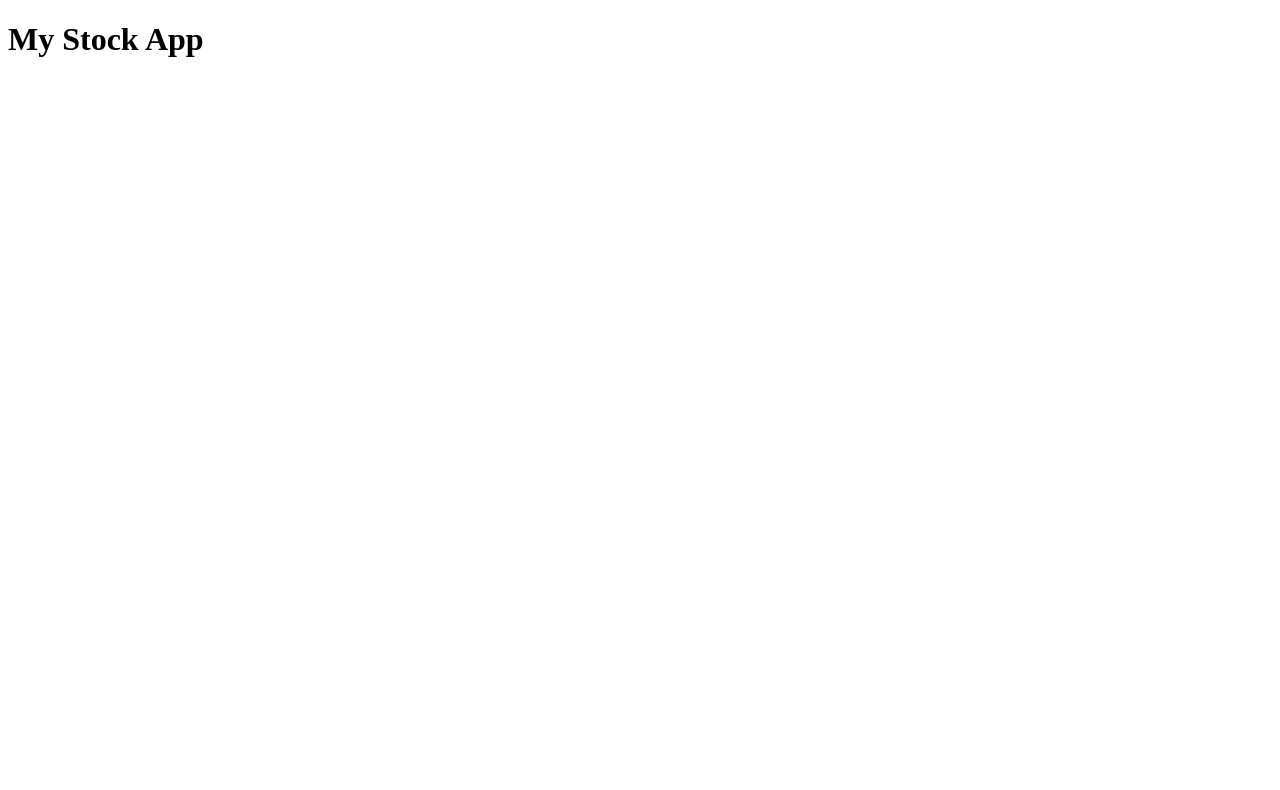
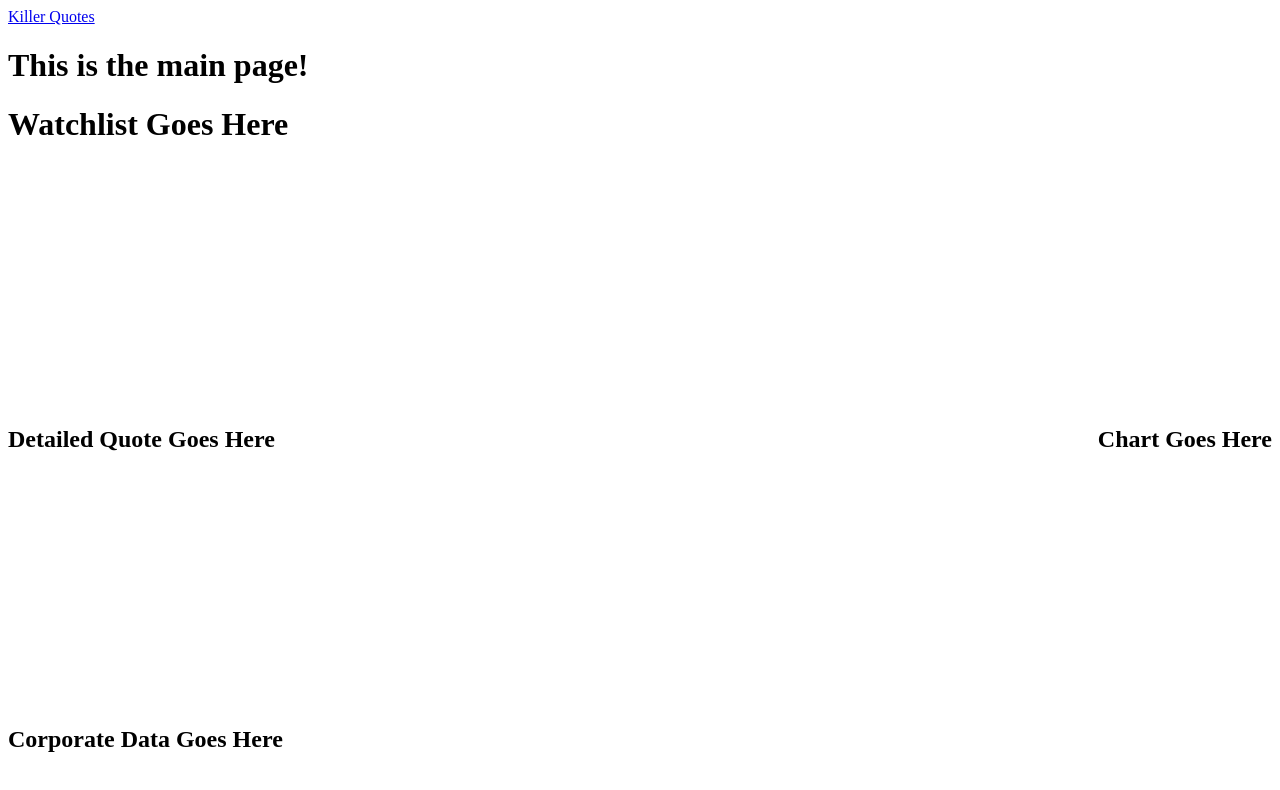
Before and after one commit to DWilliamZero/react-stocks-app, a React (Create React App) app: page /detailed/1 in a window 1280 px wide. Shown: the top 790 px of the page. Built offline with nearby package versions, Linux system fonts and the light colour scheme; no server answers.

Commit message:
setup amcharts, react router, axios, and connect components

```diff
--- a/src/App.css
+++ b/src/App.css
@@ -2,37 +2,23 @@
   text-align: center;
 }
 
-.App-logo {
-  height: 40vmin;
-  pointer-events: none;
+.watchlist {
+  height: 300px;
 }
 
-@media (prefers-reduced-motion: no-preference) {
-  .App-logo {
-    animation: App-logo-spin infinite 20s linear;
-  }
+.detailed-top {
+display: flex;
+flex-direction: row;
+justify-content: space-between;
+height: 300px;
 }
 
-.App-header {
-  background-color: #282c34;
-  min-height: 100vh;
+.detailed-botton {
   display: flex;
-  flex-direction: column;
-  align-items: center;
-  justify-content: center;
-  font-size: calc(10px + 2vmin);
-  color: white;
+  flex-direction: row;
+  height: 300px;
 }
 
-.App-link {
-  color: #61dafb;
+.corp-data {
+  height: 300px;
 }
-
-@keyframes App-logo-spin {
-  from {
-    transform: rotate(0deg);
-  }
-  to {
-    transform: rotate(360deg);
-  }
-}
--- a/src/App.js
+++ b/src/App.js
@@ -1,38 +1,13 @@
 import React from 'react';
-import Axios from 'axios';
+import Container from './components/Container.js';
+import Header from './components/Header.js';
 
 function App() {
-
-
-  const fetchStocks1 = async () => {
-    try {
-      const stocks = await Axios.get(
-        `https://cloud.iexapis.com/stable/stock/aapl/chart/1y?token=sk_2829eadc8b754e7b8bd84fc647934978`
-      )
-      console.log([stocks])
-    } catch (error) {
-      console.error(error)
-    }
-  }
-
-  const fetchStocks2 = async () => {
-    try {
-      const stocks = await Axios.get(
-        `https://cloud.iexapis.com/stable/stock/aapl/quote?token=sk_2829eadc8b754e7b8bd84fc647934978`
-      )
-      console.log([stocks])
-    } catch (error) {
-      console.error(error)
-    }
-  }
-
-  fetchStocks1()
-  fetchStocks2()
-
   return (
-    <div className="App">
-      <h1>My Stock App</h1>
-    </div>
+    <>
+      <Header />
+      <Container />
+    </>
   );
 }
 
--- /dev/null
+++ b/src/components/Chart.js
@@ -0,0 +1,13 @@
+import React from 'react';
+import * as am4core from "@amcharts/amcharts4/core";
+import * as am4charts from "@amcharts/amcharts4/charts";
+
+const Chart = () => {
+  return (
+    <div>
+      <h1>Chart Goes Here</h1>
+    </div>
+  );
+}
+
+export default Chart;
--- /dev/null
+++ b/src/components/Container.js
@@ -0,0 +1,63 @@
+import React from 'react';
+import Axios from 'axios';
+import Watchlist from './Watchlist.js';
+import DetailedContainer from './DetailedContainer.js';
+//import { Route, Link, Switch } from 'react-router-dom';
+
+const IEX_TOKEN = process.env.REACT_APP_IEX_TOKEN;
+
+class Container extends React.Component {
+  constructor() {
+    super();
+    // this.state({
+    //   tickers: [],
+    //   StockData: []
+    // })
+  }
+
+  componentDidMount() {
+    this.fetchStocks()
+    this.fetchChartData()
+  }
+
+  fetchChartData = async () => {
+    try {
+      const stocks = await Axios.get(
+        `https://cloud.iexapis.com/stable/stock/aapl/chart/1y?token=${IEX_TOKEN}`
+      )
+      console.log([stocks])
+    } catch (error) {
+      console.error(error)
+    }
+  }
+
+  fetchStocks = async () => {
+    try {
+      const stocks = await Axios.get(
+        `https://cloud.iexapis.com/stable/stock/aapl/quote?token=${IEX_TOKEN}`
+      )
+      console.log([stocks])
+    } catch (error) {
+      console.error(error)
+    }
+  }
+
+
+
+
+
+
+
+
+  render() {
+    return (
+      <>
+        <h1>This is the main page!</h1>
+        <Watchlist />
+        <DetailedContainer exact path='/detailed/:symbol' />
+      </>
+    );
+  }
+}
+
+export default Container;
--- /dev/null
+++ b/src/components/CorporateData.js
@@ -0,0 +1,11 @@
+import React from 'react';
+
+const CorporateData = (props) => {
+  return (
+    <div className="corp-data">
+      <h1>Corporate Data Goes Here</h1>
+    </div>
+  );
+}
+
+export default CorporateData;
--- /dev/null
+++ b/src/components/DetailedContainer.js
@@ -0,0 +1,20 @@
+import React from 'react';
+import DetailedQuote from './DetailedQuote';
+import Chart from './Chart';
+import CorporateData from './CorporateData'
+
+const DetailedContainer = (props) => {
+  return (
+    <>
+      <section className='detailed-top'>
+        <DetailedQuote />
+        <Chart />
+      </section>
+      <section className='detailed-bottom'>
+        <CorporateData />
+      </section>
+    </>
+  );
+}
+
+export default DetailedContainer;
--- /dev/null
+++ b/src/components/DetailedQuote.js
@@ -0,0 +1,11 @@
+import React from 'react';
+
+const DetailedQuote = (props) => {
+  return (
+    <div>
+      <h1>Detailed Quote Goes Here</h1>
+    </div>
+  );
+}
+
+export default DetailedQuote;
--- /dev/null
+++ b/src/components/Header.js
@@ -0,0 +1,13 @@
+import React from 'react';
+
+const Header = () => {
+  return (
+    <header>
+      <nav>
+        <a href='/'>Killer Quotes</a>
+      </nav>
+    </header>
+  );
+}
+
+export default Header;
--- /dev/null
+++ b/src/components/Watchlist.js
@@ -0,0 +1,13 @@
+import React from 'react';
+
+const Watchlist = (props) => {
+  return (
+    <>
+      <div className='watchlist'>
+        <h1>Watchlist Goes Here</h1>
+      </div>
+    </>
+  );
+}
+
+export default Watchlist;
--- a/src/index.js
+++ b/src/index.js
@@ -1,5 +1,11 @@
 import React from 'react';
 import ReactDOM from 'react-dom';
 import App from './App';
+import './App.css'
+import { BrowserRouter as Router } from 'react-router-dom';
 
-ReactDOM.render(<App />, document.getElementById('root'));
+ReactDOM.render(
+  <Router>
+    <App />
+  </Router>
+  , document.getElementById('root'));
```
Also changed, not shown: src/components/Email.js (added, +11 -0 lines), 1 other file (tests, documents, lock files or other folders).
